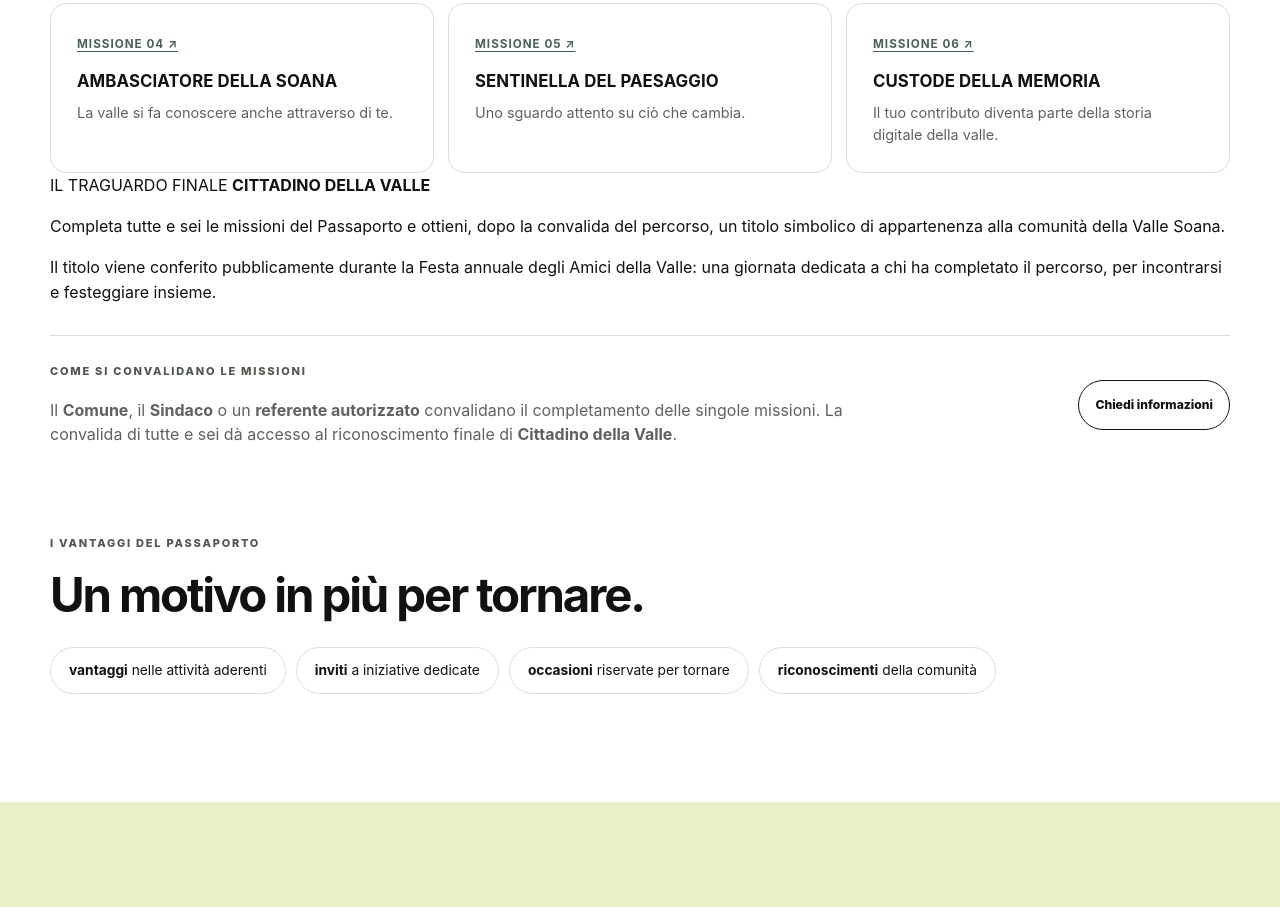
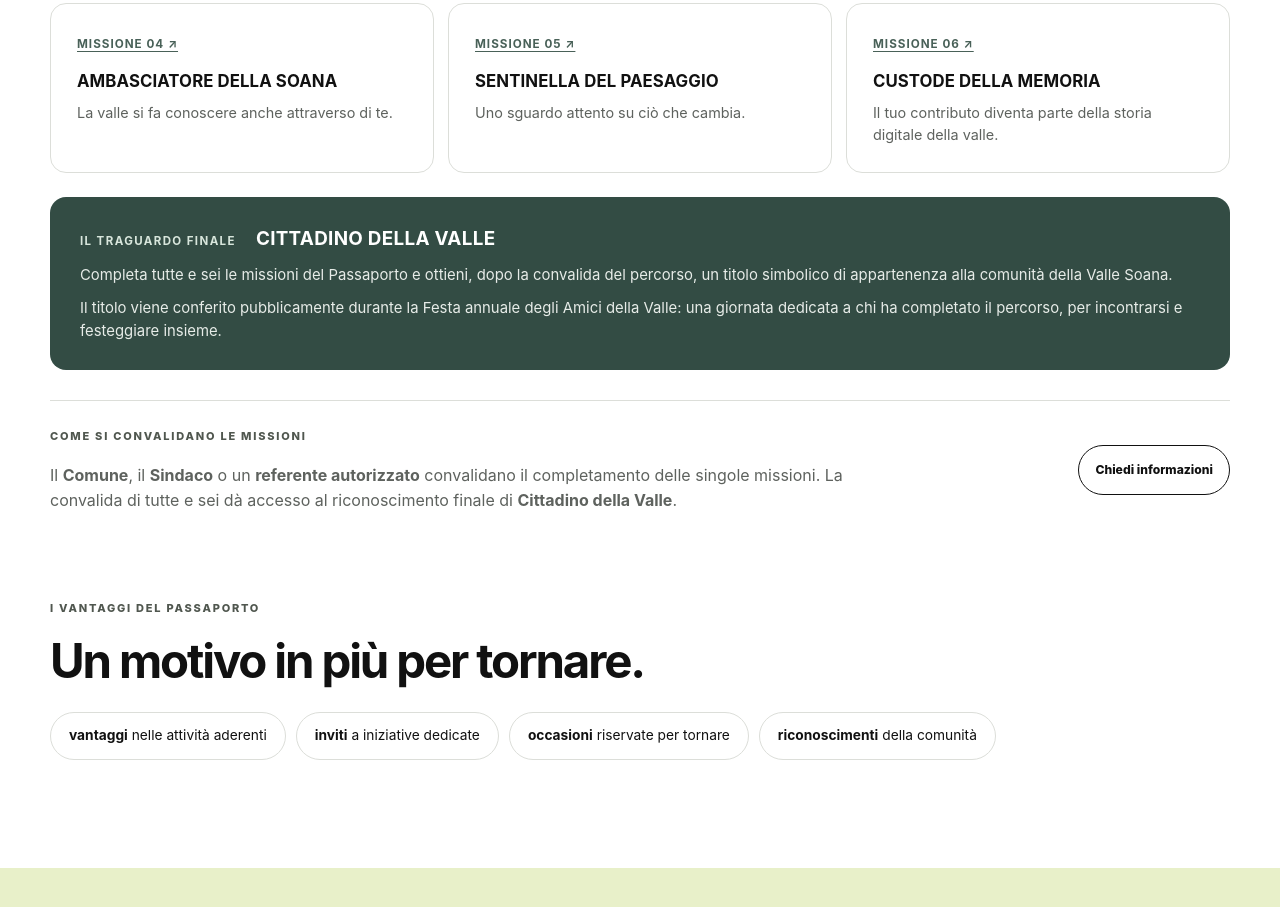
Before and after one commit to Comunita-Sassifraga/ViviSoana-Web, a plain HTML site: page public/index.html in a window 1280 px wide. Shown: the part 6369-7276 px from the top of the page. Drawn offline with Linux system fonts and the light colour scheme.

Commit message:
Passaporto: stile del riconoscimento finale dopo i titoli di missione

```diff
--- a/public/styles.css
+++ b/public/styles.css
@@ -139,10 +139,10 @@ h2{font-size:clamp(2.75rem,5.4vw,5.4rem);line-height:.96;letter-spacing:-.052em;
 .passport-mission-links{display:flex;flex-wrap:wrap;column-gap:18px;row-gap:10px;margin-top:auto;padding-top:20px}
 .passport-mission-links a{font-size:.85rem;font-weight:700;text-decoration:underline;text-underline-offset:3px}
 .passport-v10-recognitions{margin-top:96px}
-.passport-first-award{display:flex;flex-wrap:wrap;align-items:baseline;gap:10px 20px;background:#334c44;color:#fff;border-radius:16px;padding:23px 28px;margin-bottom:14px}
-.passport-first-award span{font-size:.72rem;letter-spacing:.12em;font-weight:700;color:#d8e6dc}
-.passport-first-award strong{font-size:1.18rem;letter-spacing:.015em}
-.passport-first-award p{flex-basis:100%;margin:0;color:#e7ece8;font-size:.93rem}
+.passport-final-award{display:flex;flex-wrap:wrap;align-items:baseline;gap:10px 20px;background:#334c44;color:#fff;border-radius:16px;padding:27px 30px;margin-top:24px}
+.passport-final-award span{font-size:.72rem;letter-spacing:.12em;font-weight:700;color:#d8e6dc}
+.passport-final-award strong{font-size:1.18rem;letter-spacing:.015em}
+.passport-final-award p{flex-basis:100%;margin:0;color:#e7ece8;font-size:.93rem}
 .recognition-grid-v10{display:grid;grid-template-columns:repeat(3,minmax(0,1fr));gap:14px}
 .recognition-grid-v10 article{border:1px solid var(--line);border-radius:16px;padding:26px;min-height:170px;background:#fff}
 .recognition-grid-v10 strong{display:block;font-size:1.05rem;line-height:1.25;margin-bottom:10px;letter-spacing:.005em}
```
